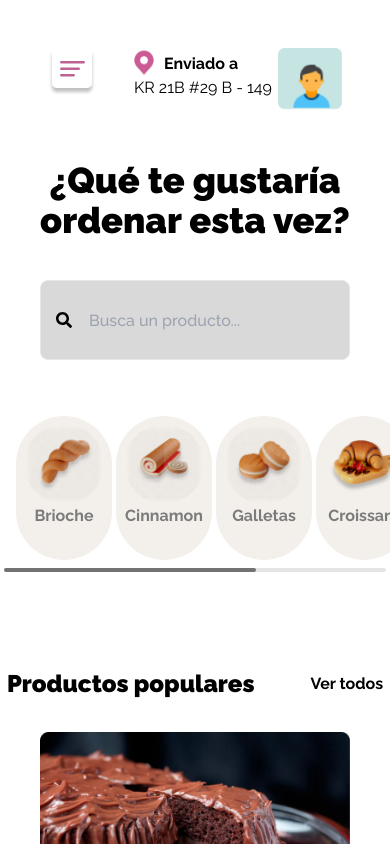
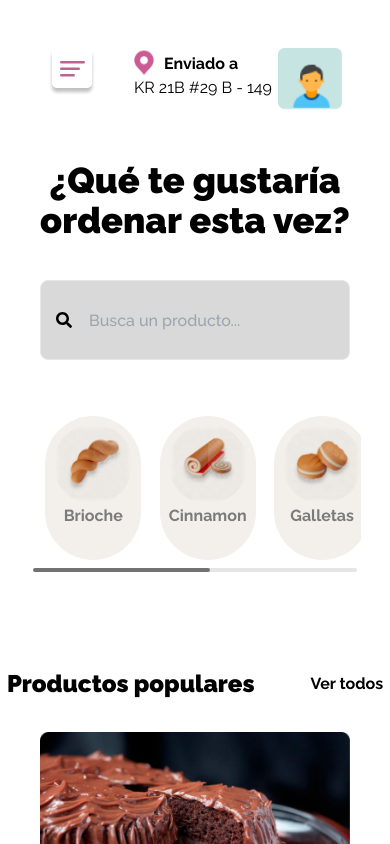
Before and after one commit to sebaacc/PrototipoDuquesaPage, a React (Vite) app in the folder Frontend/la-duquesa-ecommerce/: page / in a window 390 px wide. Shown: the top 844 px of the page. Built offline with nearby package versions, Linux system fonts and the light colour scheme.

Commit message:
cambios responsive categories mobile

```diff
--- a/Frontend/la-duquesa-ecommerce/src/components/MobileHomeCategories.jsx
+++ b/Frontend/la-duquesa-ecommerce/src/components/MobileHomeCategories.jsx
@@ -12,8 +12,8 @@ const MobileHomeCategories = () => {
     <>
       <Swiper
         modules={[Scrollbar, A11y]}
-        spaceBetween={10}
-        slidesPerView={4}
+        spaceBetween={80}
+        slidesPerView={3.6}
         scrollbar={{ draggable: true }}
       >
         {categories.map((categoria, index) => (
--- a/Frontend/la-duquesa-ecommerce/src/components/Principal.jsx
+++ b/Frontend/la-duquesa-ecommerce/src/components/Principal.jsx
@@ -15,7 +15,7 @@ function Principal () {
         <div className="hidden md:flex justify-center">
           <HomeCategories />
         </div>
-        <div className="block md:hidden w-[100%] m-auto mb-20">
+        <div className="block md:hidden w-[85%]  m-auto mb-20">
           <MobileHomeCategories />
         </div>
       </section>
--- a/Frontend/la-duquesa-ecommerce/src/components/ProductsTable.jsx
+++ b/Frontend/la-duquesa-ecommerce/src/components/ProductsTable.jsx
@@ -33,10 +33,7 @@ const ProductsTable = ({ productos }) => {
         </thead>
         <tbody>
           {productos.map((producto, index) => (
-            <tr
-              key={index}
-              className="bg-white border-b"
-            >
+            <tr key={index} className="bg-white border-b border-[#464646]">
               <td scope="row" className="px-6 py-4 font-medium">
                 {index + 1 + '.'}
               </td>
```
